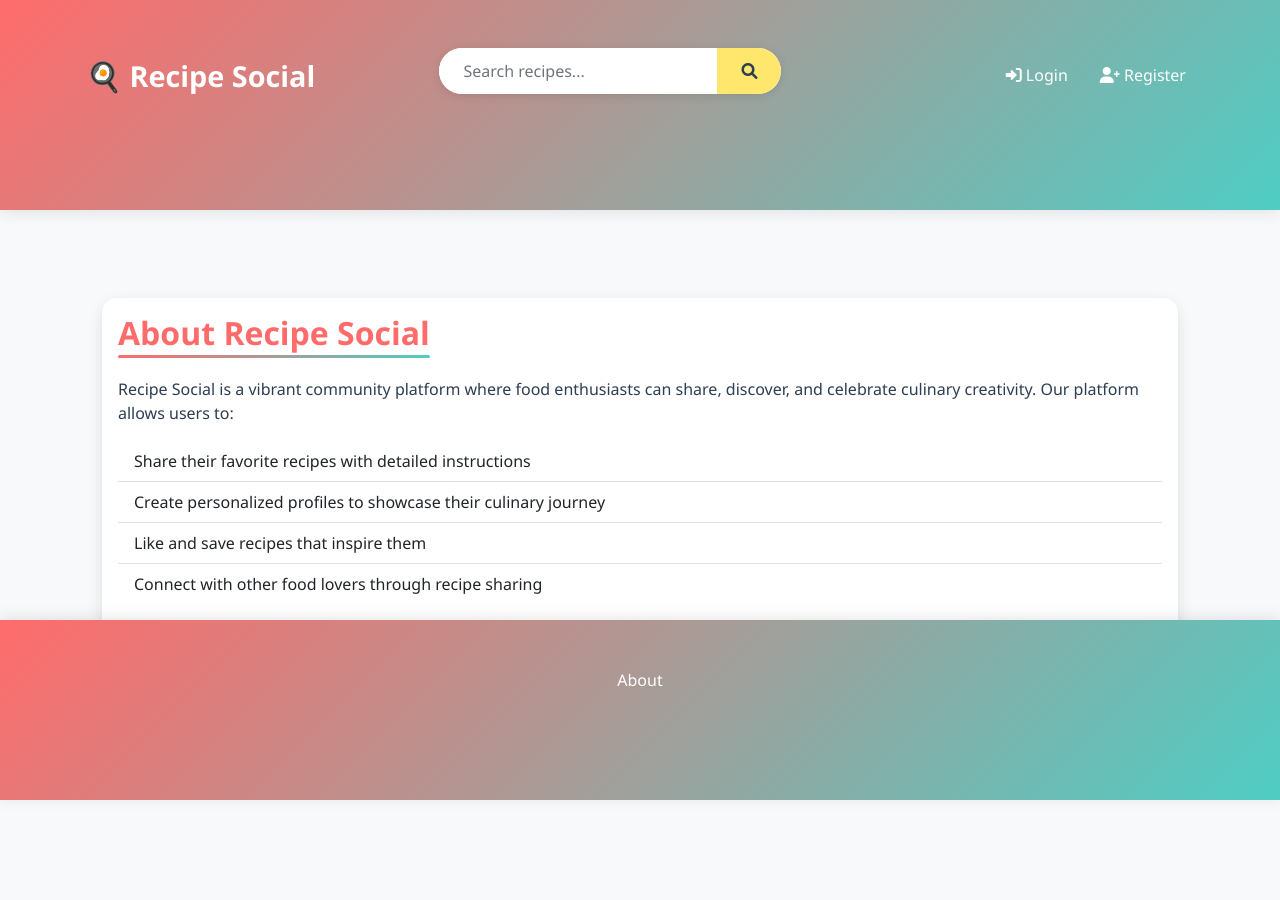
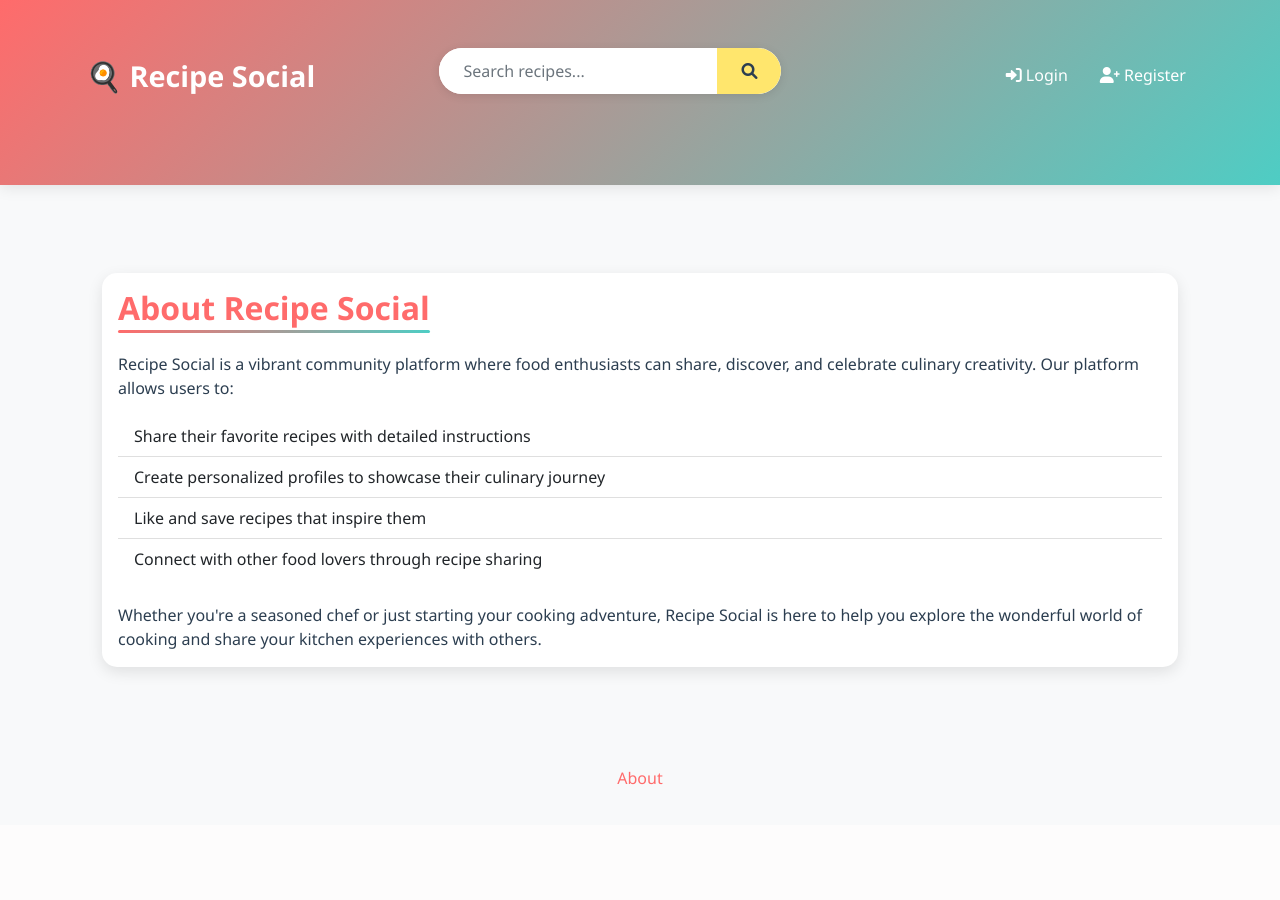
Before and after one commit to Harry166/Recipe-Social, a Flask app: page /about in a window 1280 px wide. After the commit the page ends 785 px from the top, so only its background shows below. Run offline with Flask 3, Linux system fonts and the light colour scheme.

Commit message:
Added 'About' link to website

```diff
--- a/templates/base.html
+++ b/templates/base.html
@@ -246,13 +246,16 @@
             bottom: 0;
             width: 100%;
             background: linear-gradient(135deg, var(--primary-color), var(--secondary-color)) !important;
-            padding: 10px 0;
+            padding: 5px 0;
             box-shadow: 0 -2px 15px rgba(0,0,0,0.1);
+            height: 30px;
+            line-height: 20px;
         }
 
         .footer a {
             color: white !important;
             font-weight: 500;
+            font-size: 0.9rem;
             transition: transform 0.2s;
         }
 
@@ -261,9 +264,9 @@
             text-decoration: none;
         }
 
-        /* Add margin to main content to prevent footer overlap */
+        /* Adjust margin to match smaller footer */
         .container {
-            margin-bottom: 60px;
+            margin-bottom: 35px;
         }
     </style>
 </head>
@@ -313,6 +316,11 @@
 
     <div class="container">
         {% block content %}{% endblock %}
+    </div>
+
+    <!-- Simple centered link at bottom -->
+    <div style="position: fixed; bottom: 10px; width: 100%; text-align: center;">
+        <a href="{{ url_for('about') }}" style="color: #FF6B6B; text-decoration: none;">About</a>
     </div>
 
     <script src="https://cdn.jsdelivr.net/npm/bootstrap@5.1.3/dist/js/bootstrap.bundle.min.js"></script>
@@ -386,12 +394,5 @@
         });
     });
     </script>
-
-    <!-- Add this before the closing body tag -->
-    <footer class="footer mt-auto py-3 bg-dark">
-        <div class="container text-center">
-            <a href="{{ url_for('about') }}" class="text-light text-decoration-none">About</a>
-        </div>
-    </footer>
 </body>
 </html>
```
